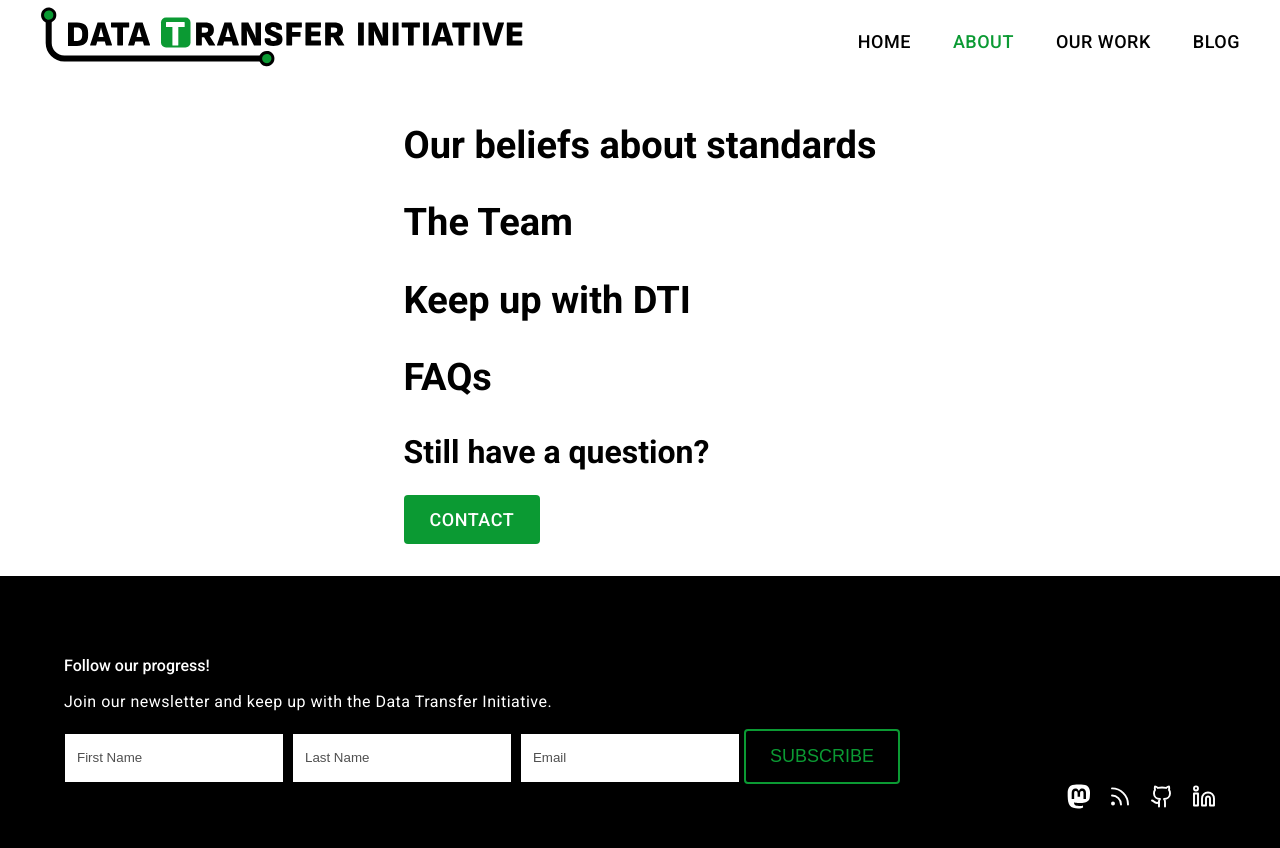
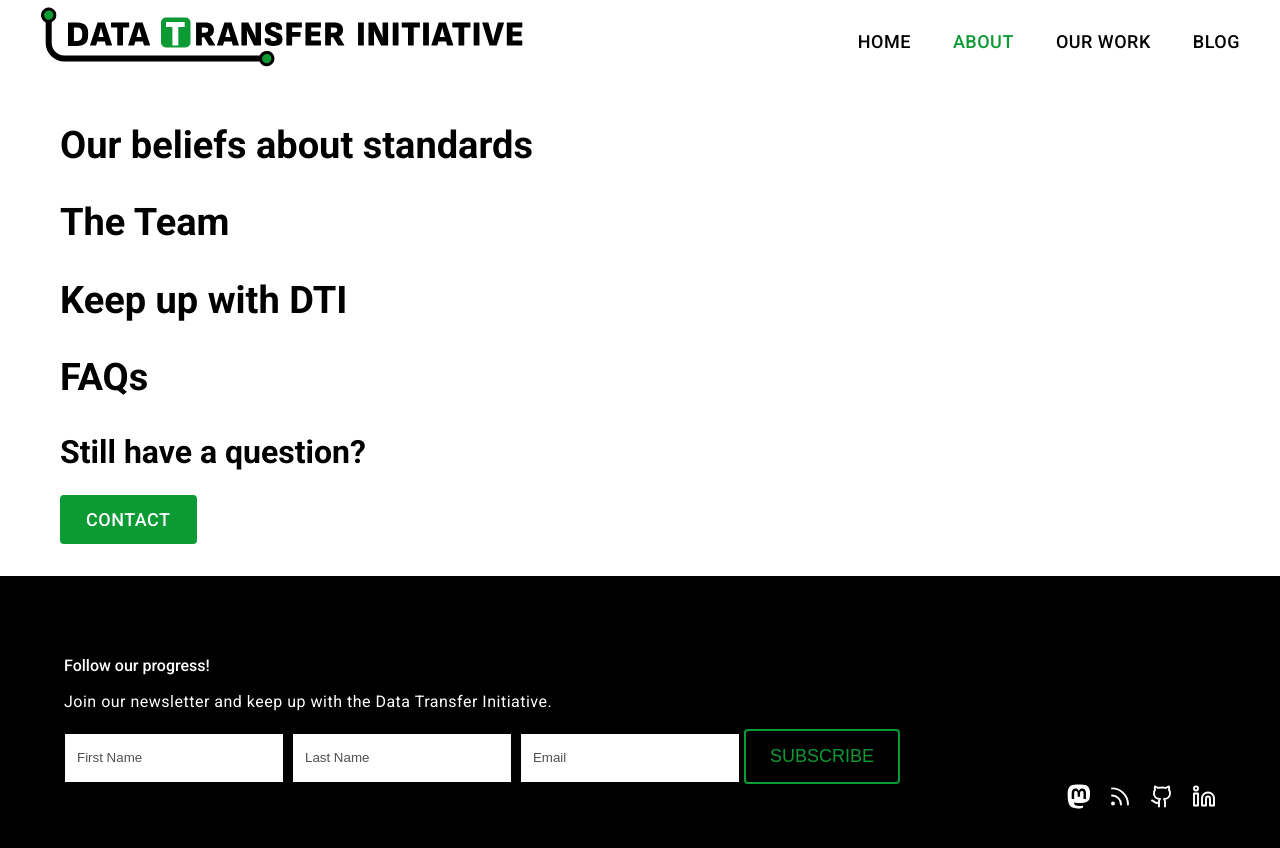
Before and after one commit to dtinit/dtinit.github.io, a Jekyll site: the page built from about.md, in a window 1280 px wide. Shown: the top 848 px of the page. Built offline with Jekyll 4.4.1, drawn with Linux system fonts in a browser that asks for light colours; our own code applies the rules of GitHub Pages for plain Markdown files; comment, search, counter and statistics services are not loaded.

Commit message:
Recents posts section in progress

```diff
--- a/assets/css/style.scss
+++ b/assets/css/style.scss
@@ -198,8 +198,7 @@
 .main-content {
   grid-area: main;
   max-width: 1320px;
-  padding-left: 20px;
-  padding-right: 20px;
+  padding-inline: 20px;
 }
 
 .main-footer {
@@ -323,6 +322,25 @@
   font-style: normal;
   font-weight: 700;
   line-height: 1.6875rem;
+}
+
+/* || POSTS */
+
+.recent-posts-container {
+  display: grid;
+  grid-template-columns: repeat(auto-fit, minmax(375px, 1fr));
+  column-gap: 32px;
+}
+
+.recent-post {
+  display: grid;
+  grid-template-columns: 1fr;
+  grid-template-rows: auto;
+  > img {
+    height: 300px;
+    max-width: 100%;
+    object-fit: contain;
+  }
 }
 
 // OLD STYLES TO BE REMOVED ONCE REPLACEMENTS ARE FINISHED
@@ -478,6 +496,6 @@
   }
 
   .main-content {
-    justify-self: center;
+    padding-inline: 60px;
   }
 }
```
Also changed, not shown: _includes/recent-posts.html (added, +25 -0 lines), index.md (+2 -0 lines).
